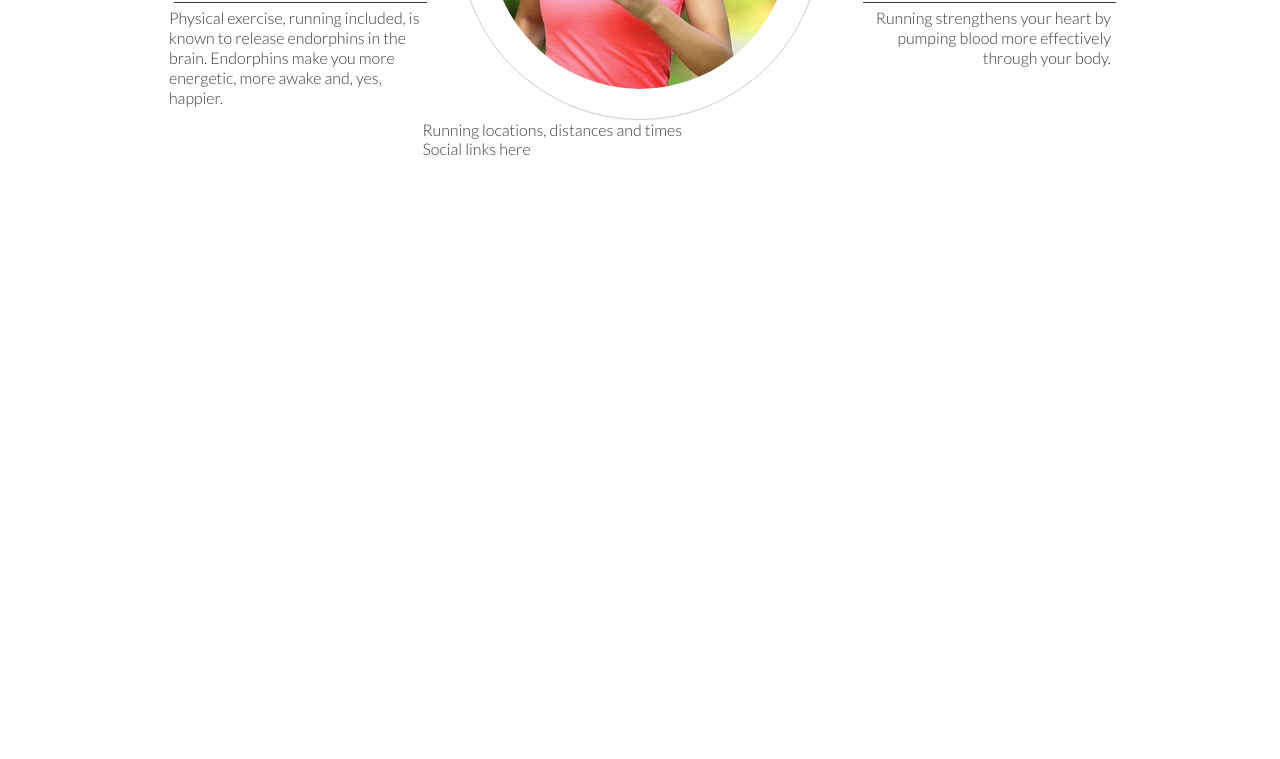
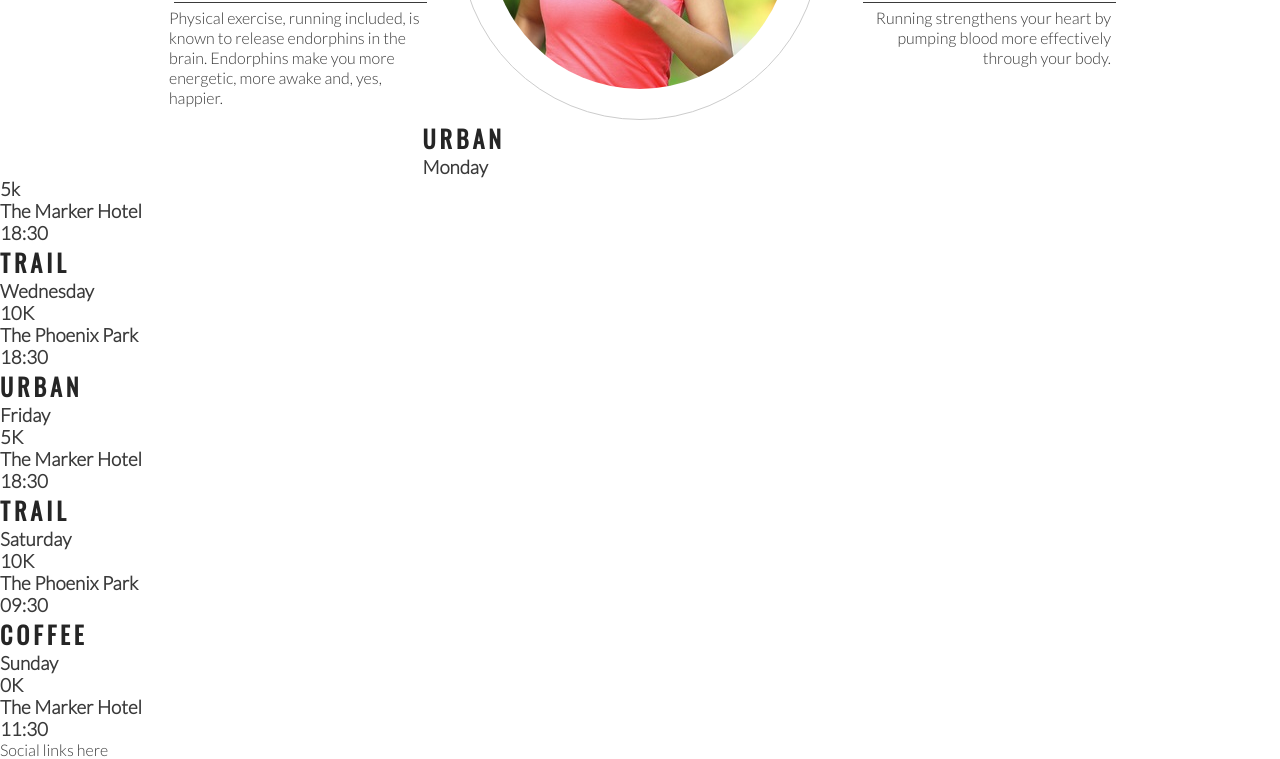
Before and after one commit to Santos-uprety/Running-A-Metaphor-For-life, a plain HTML site: page index.html in a window 1280 px wide. Shown: the part 1023-1782 px from the top of the page. Before the commit the page ends 1295 px from the top, so only its background shows below. Drawn offline with nearby package versions, Linux system fonts and the light colour scheme; a web font is replaced by a local one.

Commit message:
Add meet up times and location

```diff
--- a/index.html
+++ b/index.html
@@ -73,7 +73,44 @@
         </div>
 
     </secton>
-    <section>Running locations, distances and times</section>
+    <section>
+        <div>
+            <h2>Urban</h2>
+            <h3>Monday</h3>
+            <h3>5k</h3>
+            <h3>The Marker Hotel</h3>
+            <h3>18:30</h3>
+        </div>
+        <div>
+            <h2>Trail</h2>
+            <h3>Wednesday</h3>
+            <h3>10K</h3>
+            <h3>The Phoenix Park</h3>
+            <h3>18:30</h3>
+        </div>
+        <div>
+            <h2>Urban</h2>
+            <h3>Friday</h3>
+            <h3>5K</h3>
+            <h3>The Marker Hotel</h3>
+            <h3>18:30</h3>
+        </div>
+        <div>
+            <h2>Trail</h2>
+            <h3>Saturday</h3>
+            <h3>10K</h3>
+            <h3>The Phoenix Park</h3>
+            <h3>09:30</h3>
+        </div>
+        <div>
+            <h2>Coffee</h2>
+            <h3>Sunday</h3>
+            <h3>0K</h3>
+            <h3>The Marker Hotel</h3>
+            <h3>11:30</h3>
+        </div>
+    </section>
+
     <footer>Social links here</footer>
     <!-- font awesome script -->
     <script src="https://kit.fontawesome.com/202b313156.js" crossorigin="anonymous"></script>
```
